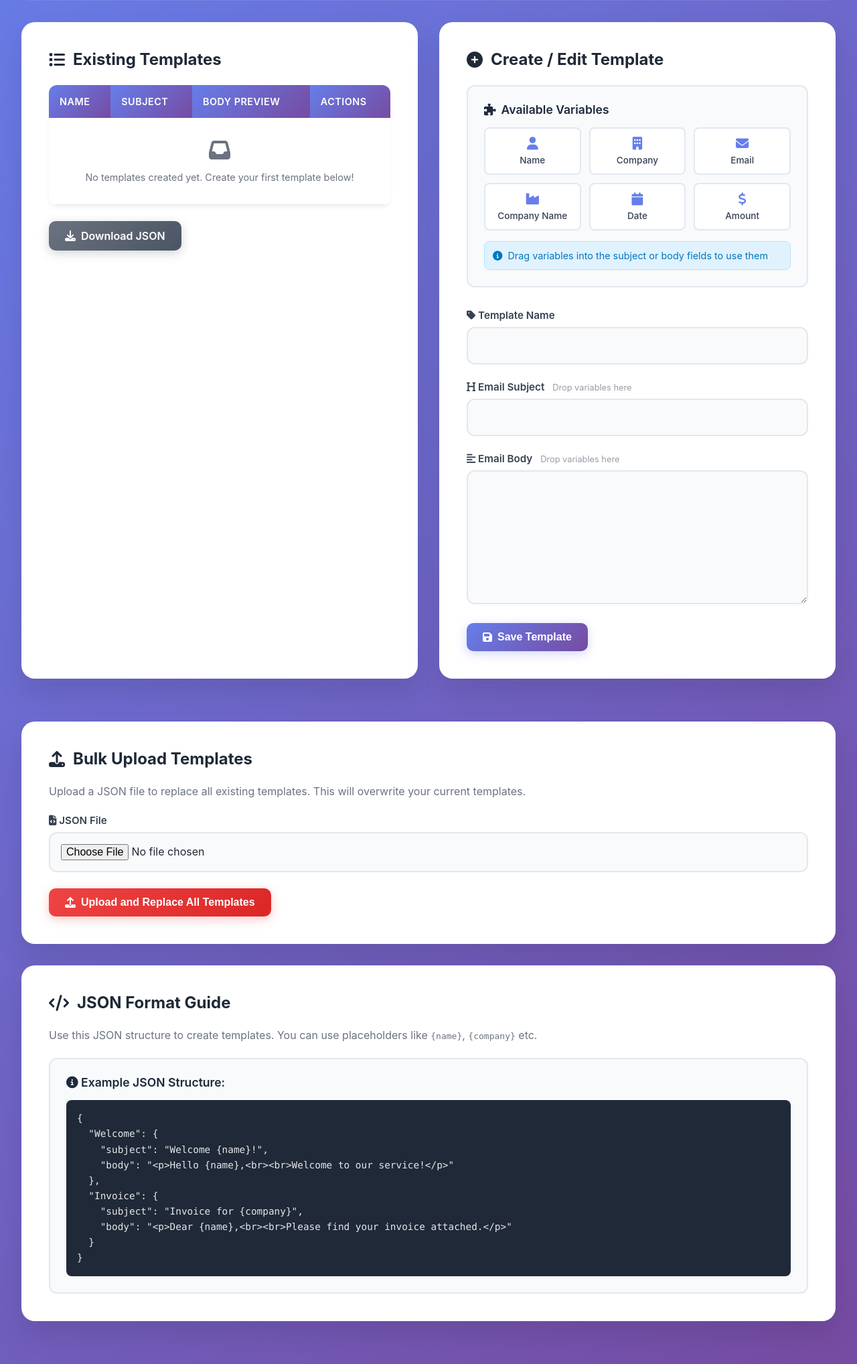
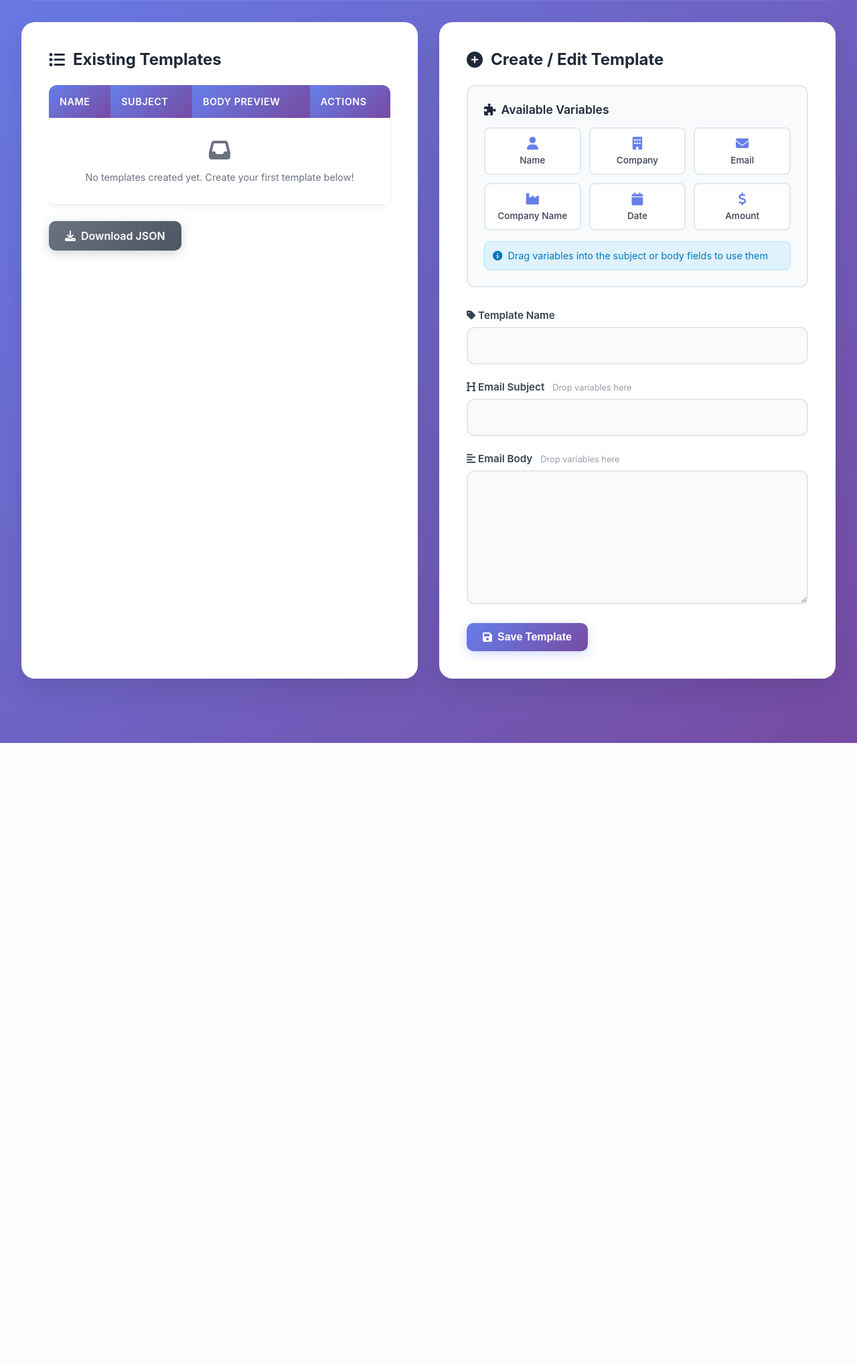
Before and after one commit to emrekarakus1/commonmailer, a Django app: page /templates/ in a window 1280 px wide. Shown: the part 238-2274 px from the top of the page at 67% size. After the commit the page ends 1347 px from the top, so only its background shows below. Run offline with Django 5.2, Linux system fonts and the light colour scheme; the visitor is signed in with stand-in values (Sample User, id 1).

Commit message:
Remove bulk upload and JSON functionality from template manager

```diff
--- a/automation/forms.py
+++ b/automation/forms.py
@@ -39,7 +39,3 @@ class TemplateEditForm(forms.Form):
     name = forms.CharField(max_length=100, required=True)
     subject = forms.CharField(max_length=200, required=False)
     body = forms.CharField(widget=forms.Textarea, required=True)
-
-
-class TemplateUploadForm(forms.Form):
-    json_file = forms.FileField(required=True, help_text="Upload a JSON file with templates")
--- a/automation/templates/automation/template_manager.html
+++ b/automation/templates/automation/template_manager.html
@@ -611,53 +611,6 @@
         </div>
       </div>
 
-      <div class="card">
-        <h2>
-          <i class="fas fa-upload"></i> Bulk Upload Templates
-        </h2>
-        <p style="color: #6b7280; margin-bottom: 1.5rem;">
-          Upload a JSON file to replace all existing templates. This will overwrite your current templates.
-        </p>
-        <form method="post" enctype="multipart/form-data">
-          {% csrf_token %}
-          <input type="hidden" name="action" value="upload_json" />
-
-          <div class="form-group">
-            <label for="id_json_file">
-              <i class="fas fa-file-code"></i> JSON File
-            </label>
-            {{ upload_form.json_file }}
-          </div>
-
-          <div class="btn-group">
-            <button type="submit" class="btn danger">
-              <i class="fas fa-upload"></i> Upload and Replace All Templates
-            </button>
-          </div>
-        </form>
-      </div>
-
-      <div class="card">
-        <h2>
-          <i class="fas fa-code"></i> JSON Format Guide
-        </h2>
-        <p style="color: #6b7280; margin-bottom: 1.5rem;">
-          Use this JSON structure to create templates. You can use placeholders like <code>{name}</code>, <code>{company}</code> etc.
-        </p>
-        <div class="format-example">
-          <h4><i class="fas fa-info-circle"></i> Example JSON Structure:</h4>
-          <pre>{
-  "Welcome": {
-    "subject": "Welcome {name}!",
-    "body": "&lt;p&gt;Hello {name},&lt;br&gt;&lt;br&gt;Welcome to our service!&lt;/p&gt;"
-  },
-  "Invoice": {
-    "subject": "Invoice for {company}",
-    "body": "&lt;p&gt;Dear {name},&lt;br&gt;&lt;br&gt;Please find your invoice attached.&lt;/p&gt;"
-  }
-}</pre>
-        </div>
-      </div>
     </div>
 
     <script>
--- a/automation/views.py
+++ b/automation/views.py
@@ -11,7 +11,7 @@ from io import BytesIO
 from pathlib import Path
 from typing import Dict, Any, List, Optional
 
-from .forms import SignupForm, MailAutomationForm, TemplateEditForm, TemplateUploadForm
+from .forms import SignupForm, MailAutomationForm, TemplateEditForm
 from .exceptions import MailSendError, TemplateNotFoundError, FileProcessingError, ReportGenerationError
 from .services.mailer import send_single_mail, encode_attachment
 from .services.templates import template_service
@@ -461,21 +461,6 @@ def _template_manager_impl(request: HttpRequest) -> HttpResponse:
             else:
                 context["edit_form"] = form
 
-        elif "upload_templates" in request.POST:
-            form = TemplateUploadForm(request.POST, request.FILES)
-            if form.is_valid():
-                try:
-                    uploaded_file = form.cleaned_data["template_file"]
-                    content = uploaded_file.read().decode('utf-8')
-                    template_service.upload_templates_from_json(content)
-                    context["templates"] = template_service.get_templates()
-                    context["success"] = "Templates file uploaded and replaced."
-                except ValueError as e:
-                    context["error"] = f"Failed to parse JSON: {e}"
-            else:
-                context["upload_form"] = form
-
-    context["upload_form"] = TemplateUploadForm()
     return render(request, "automation/template_manager.html", context)
 
 @login_required
@@ -525,24 +510,6 @@ def template_delete(request: HttpRequest, template_name: str) -> HttpResponse:
 
     return render(request, "automation/template_delete.html", {"template_name": template_name})
 
-@login_required
-def template_upload(request: HttpRequest) -> HttpResponse:
-    """Upload templates from JSON file."""
-    if request.method == "POST":
-        form = TemplateUploadForm(request.POST, request.FILES)
-        if form.is_valid():
-            try:
-                uploaded_file = form.cleaned_data["template_file"]
-                content = uploaded_file.read().decode('utf-8')
-                template_service.upload_templates_from_json(content)
-                messages.success(request, "Templates uploaded successfully.")
-            except ValueError as e:
-                messages.error(request, f"Failed to upload templates: {e}")
-            return redirect("automation:template_manager")
-    else:
-        form = TemplateUploadForm()
-
-    return render(request, "automation/template_upload.html", {"form": form})
 
 @login_required
 def template_download(request: HttpRequest) -> HttpResponse:
```
